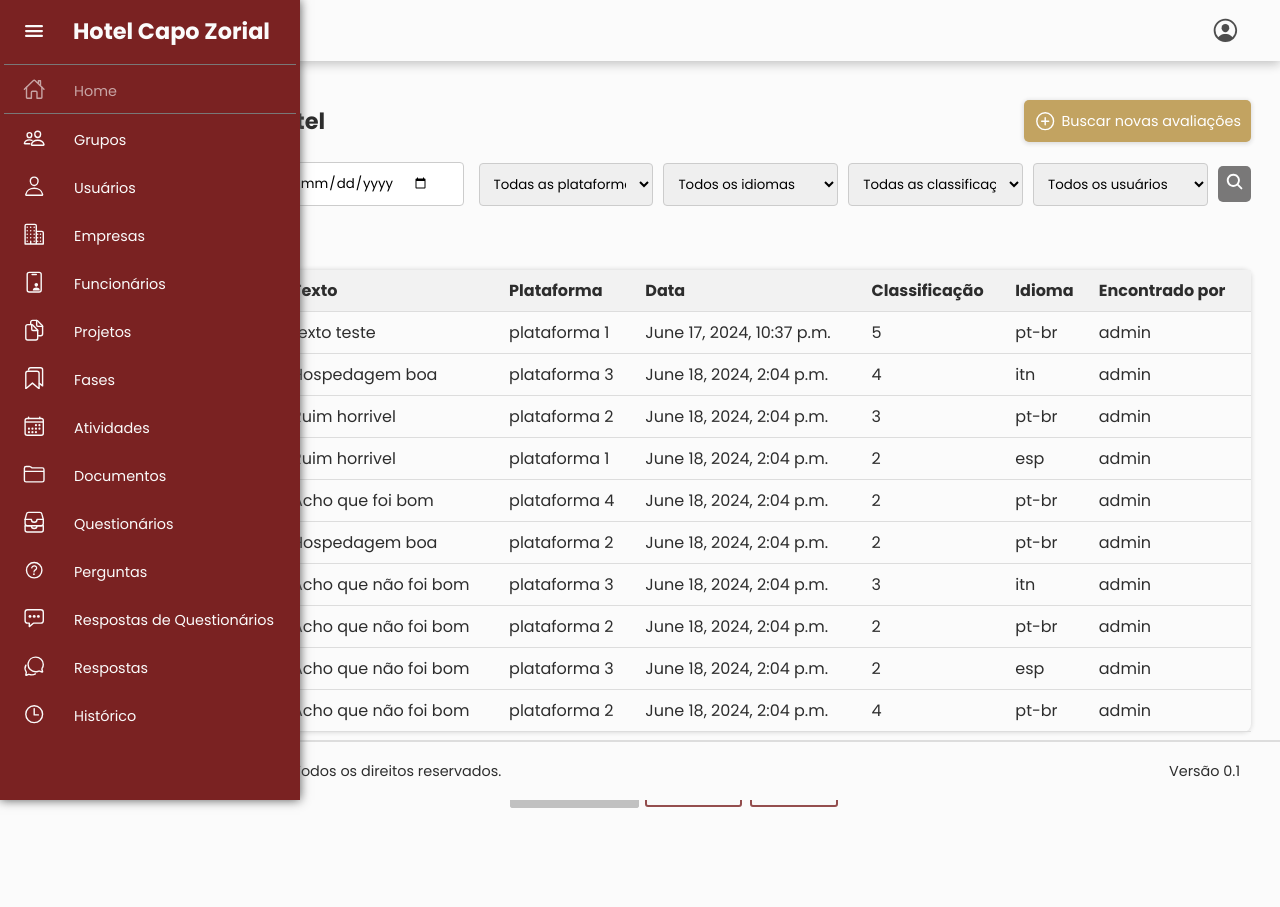
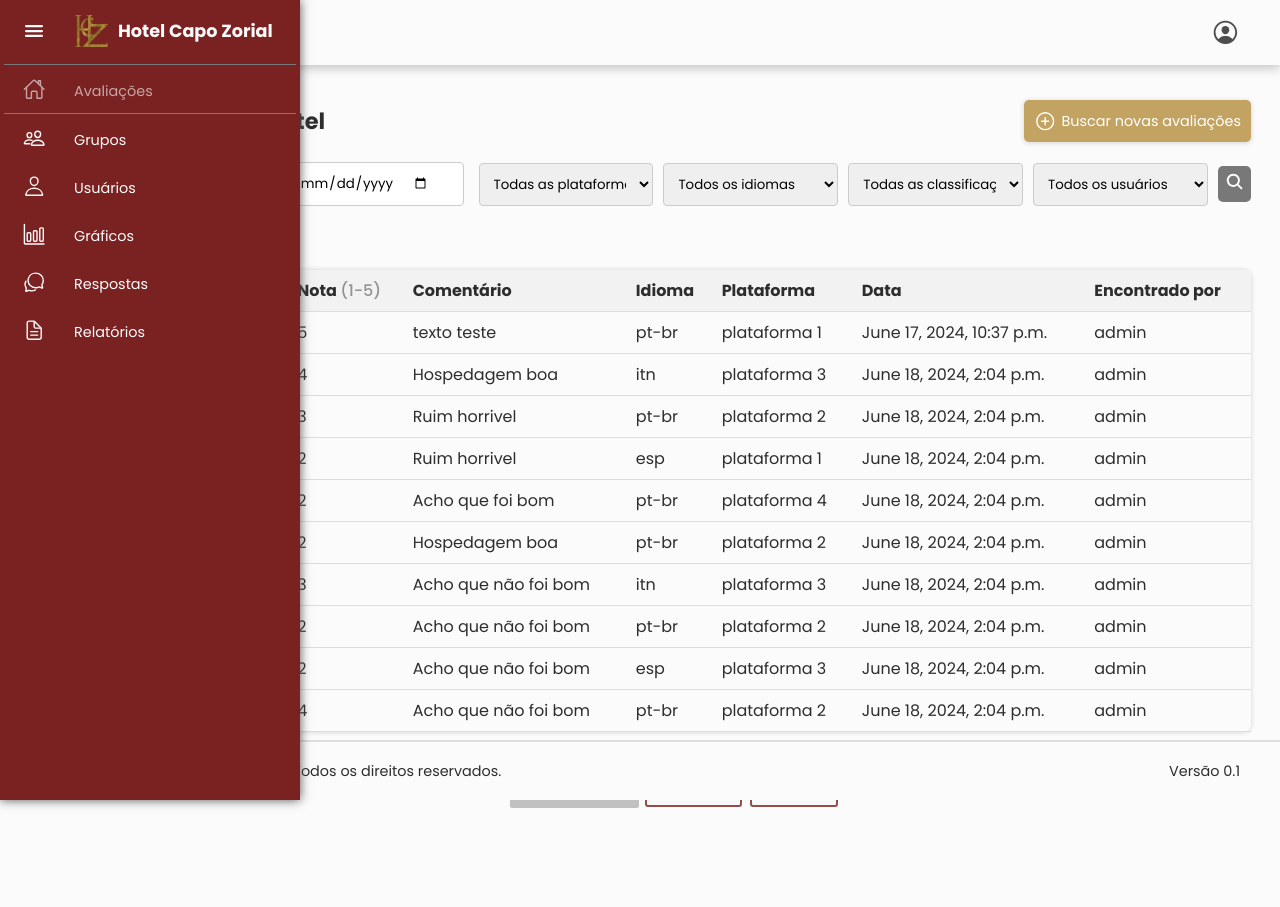
Before and after one commit to Rodrigo635/buscador-de-avaliacoes, a Django app: page / in a window 1280 px wide. Run offline with Django 5.2, Linux system fonts and the light colour scheme; a user stored in the database is signed in; data comes from the database, SQL or seed files in the repository; both versions use the stored data as it was after the commit.

Commit message:
Versão 0.2

```diff
--- a/busca_app/static/css/index.css
+++ b/busca_app/static/css/index.css
@@ -69,6 +69,12 @@ header {
     color: var(--text);
     text-decoration: none;
     padding-left: 110px;
+}
+
+.brand img {
+    width: 100%;
+    height: 35px;
+    display: flex;
 }
 
 .brand:hover {
@@ -218,12 +224,22 @@ header .navegation a:hover:before {
     color: var(--light-gold);
 }
 
-.navigation .menu-btn .title{
-    font-size: 1.4em;
+.navigation .menu-btn .title {
+    display: flex;
+    align-items: center;
+    font-size: 1.1em;
     font-weight: 700;
     color: var(--bg2);
     text-decoration: none;
     text-wrap: nowrap;
+}
+
+.navigation .menu-btn .title img {
+    width: 35px;
+    height: auto;
+    margin-right: 10px;
+    display: flex;
+    padding-left: 2px;
 }
 
 .navigation ul li.list:first-child {
--- a/busca_app/templates/home.html
+++ b/busca_app/templates/home.html
@@ -53,12 +53,12 @@
         <table class="atividades-table">
             <thead>
                 <tr>
-                    <th>Nome</th>
-                    <th>Texto</th>
+                    <th>Usuário</th>
+                    <th>Nota <span style="font-weight: 500; color: #929292;">(1-5)</span></th>
+                    <th>Comentário</th>
+                    <th>Idioma</th>
                     <th>Plataforma</th>
                     <th>Data</th>
-                    <th>Classificação</th>
-                    <th>Idioma</th>
                     <th>Encontrado por</th>
                 </tr>
             </thead>
@@ -66,11 +66,11 @@
                 {% for avaliacao in avaliacoes %}
                 <tr>
                     <td><a href="#">{{ avaliacao.nome }}</a></td>
+                    <td><a href="#">{{ avaliacao.classificacao }}</a></td>
                     <td><a href="#">{{ avaliacao.texto }}</a></td>
+                    <td><a href="#">{{ avaliacao.idioma }}</a></td>
                     <td><a href="#">{{ avaliacao.plataforma }}</a></td>
                     <td><a href="#">{{ avaliacao.data }}</a></td>
-                    <td><a href="#">{{ avaliacao.classificacao }}</a></td>
-                    <td><a href="#">{{ avaliacao.idioma }}</a></td>
                     <td><a href="#">{{ avaliacao.encontrado_por.username }}</a></td>
                 </tr>
                 {% endfor %}
--- a/busca_app/templates/index.html
+++ b/busca_app/templates/index.html
@@ -14,7 +14,7 @@
     <header>
         <div class="main-content">
             {% if user.is_authenticated %}
-            <a class="brand" href="{% url 'home' %}">Hotel Capo Zorial</a>
+            <a class="brand" href="{% url 'home' %}"><img src="../static/img/logo_hotel.png" alt=""></a>
             {% else %}
             <a class="brand" href="{% url 'home' %}" style="padding-left: 40px;">RFN Advogados</a>
             {% endif %}
@@ -45,7 +45,7 @@
                 <a class="ajuda" href="#"><ion-icon name="help-circle-outline"></ion-icon>Ajuda</a>
             </li>
             <li>
-                <a class="sair" href="#"><ion-icon name="log-out-outline"></ion-icon>Sair</a>
+                <a class="sair" href="{% url 'sair' %}"><ion-icon name="log-out-outline"></ion-icon>Sair</a>
             </li>
         </ul>
     </div>
@@ -54,14 +54,14 @@
     <div class="navigation">
         <div class="menu-btn" onclick="toggleNavigation()">
             <span class="icon"><ion-icon name="menu"></ion-icon></span>
-            <span class="title">Hotel Capo Zorial</span>
+            <span class="title"><img src="../static/img/logo_hotel.png" alt="">Hotel Capo Zorial</span>
         </div>
 
         <ul>
             <li class="list" data-page="home">
                 <a href="{% url 'home' %}">
                     <span class="icon"><ion-icon name="home-outline"></ion-icon></span>
-                    <span class="title">Home</span>
+                    <span class="title">Avaliações</span>
                 </a>
             </li>
 
@@ -69,69 +69,21 @@
             {% if group.name == 'admin' %}
 
             <li class="list">
-                <a href="#" data-page="grupos">
+                <a href="{% url 'grupos' %}" data-page="grupos">
                     <span class="icon"><ion-icon name="people-outline"></ion-icon></span>
                     <span class="title">Grupos</span>
                 </a>
             </li>
             <li class="list">
-                <a href="#" data-page="usuarios">
+                <a href="{% url 'users' %}" data-page="usuarios">
                     <span class="icon"><ion-icon name="person-outline"></ion-icon></span>
                     <span class="title">Usuários</span>
                 </a>
             </li>
             <li class="list">
-                <a href="#" data-page="empresas">
-                    <span class="icon"><ion-icon name="business-outline"></ion-icon></span>
-                    <span class="title">Empresas</span>
-                </a>
-            </li>
-            <li class="list">
-                <a href="#" data-page="funcionarios">
-                    <span class="icon"><ion-icon name="id-card-outline"></ion-icon></span>
-                    <span class="title">Funcionários</span>
-                </a>
-            </li>
-            <li class="list">
-                <a href="#" data-page="projetos">
-                    <span class="icon"><ion-icon name="documents-outline"></ion-icon></span>
-                    <span class="title">Projetos</span>
-                </a>
-            </li>
-            <li class="list">
-                <a href="#" data-page="fases">
-                    <span class="icon"><ion-icon name="bookmarks-outline"></ion-icon></span>
-                    <span class="title">Fases</span>
-                </a>
-            </li>
-            <li class="list" data-page="atividades">
-                <a href="#">
-                    <span class="icon"><ion-icon name="calendar-outline"></ion-icon></span>
-                    <span class="title">Atividades</span>
-                </a>
-            </li>
-            <li class="list">
-                <a href="#" data-page="modelo_documentos">
-                    <span class="icon"><ion-icon name="folder-outline"></ion-icon></span>
-                    <span class="title">Documentos</span>
-                </a>
-            </li>
-            <li class="list">
-                <a href="#" data-page="questionarios">
-                    <span class="icon"><ion-icon name="file-tray-stacked-outline"></ion-icon></span>
-                    <span class="title">Questionários</span>
-                </a>
-            </li>
-            <li class="list">
-                <a href="#" data-page="perguntas">
-                    <span class="icon"><ion-icon name="help-circle-outline"></ion-icon></span>
-                    <span class="title">Perguntas</span>
-                </a>
-            </li>
-            <li class="list">
                 <a href="#" data-page="respostas_questionario">
-                    <span class="icon"><ion-icon name="chatbox-ellipses-outline"></ion-icon></span>
-                    <span class="title">Respostas de Questionários</span>
+                    <span class="icon"><ion-icon name="bar-chart-outline"></ion-icon></span>
+                    <span class="title">Gráficos</span>
                 </a>
             </li>
             <li class="list">
@@ -142,48 +94,11 @@
             </li>
             <li class="list">
                 <a href="#" data-page="historico">
-                    <span class="icon"><ion-icon name="time-outline"></ion-icon></span>
-                    <span class="title">Histórico</span>
+                    <span class="icon"><ion-icon name="document-text-outline"></ion-icon></span>
+                    <span class="title">Relatórios</span>
                 </a>
             </li>
 
-            {% elif group.name == 'dpo' %}
-            <li class="list">
-                <a href="#">
-                    <span class="icon"><ion-icon name="layers-outline"></ion-icon></span>
-                    <span class="title">Fases</span>
-                </a>
-            </li>
-            <li class="list">
-                <a href="#">
-                    <span class="icon"><ion-icon name="play-circle-outline"></ion-icon></span>
-                    <span class="title">Tutoriais</span>
-                </a>
-            <li class="list">
-                <a href="#">
-                    <span class="icon"><ion-icon name="people-outline"></ion-icon></span>
-                    <span class="title">Usuario</span>
-                </a>
-            </li>
-            <li class="list">
-                <a href="#">
-                    <span class="icon"><ion-icon name="settings-outline"></ion-icon></span>
-                    <span class="title">Configurações</span>
-                </a>
-            </li>
-            <li class="list">
-                <a href="#">
-                    <span class="icon"><ion-icon name="help-circle-outline"></ion-icon></span>
-                    <span class="title">Ajuda</span>
-                </a>
-            </li>
-
-            <li class="list">
-                <a href="#">
-                    <span class="icon"><ion-icon name="log-out-outline"></ion-icon></span>
-                    <span class="title">Sair</span>
-                </a>
-            </li>
             {% else %}
             <div>
             </div>
--- a/busca_app/urls.py
+++ b/busca_app/urls.py
@@ -4,4 +4,17 @@ from . import views
 urlpatterns = [
     path("", views.home, name="home"),
     path('buscar/', views.buscar, name='buscar'),
+    path('login/', views.login, name='login'),
+    path('cadastrar/', views.cadastro, name='cadastrar'),
+    path('logout/', views.sair, name='sair'),
+
+    path('groupos/', views.group_list, name='grupos'),
+    path('cadastro-grupo/', views.group_create, name='cadastro_grupo'),
+    path('groups/<int:pk>/update/', views.group_update, name='editar_grupo'),
+    path('deletar_grupo/<int:pk>/', views.group_delete, name='deletar_grupo'),
+
+    path('users/', views.user_list, name='users'),
+    path('cadastro-user/', views.user_create, name='cadastro_user'),
+    path('users/<int:pk>/update/', views.user_update, name='user_update'),
+    path('users/<int:pk>/delete/', views.user_delete, name='user_delete'),
 ]
--- a/busca_app/views.py
+++ b/busca_app/views.py
@@ -1,9 +1,151 @@
-from django.shortcuts import render, redirect
-from .models import Avaliacoes
+from django.shortcuts import render, redirect, get_object_or_404
 from .utils import gerar_avaliacoes
+from django.contrib.auth.models import User, Group
+from django.contrib.auth import authenticate
+from django.contrib.auth import login as login_django
+from django.contrib.auth.decorators import login_required
+from django.contrib.auth import logout
 from django.core.paginator import Paginator, EmptyPage, PageNotAnInteger
 from django.contrib.auth.models import User
+from .models import *
+from .forms import *
+from django.contrib import messages
 import random
+
+def cadastro(request):
+    if request.method == "GET":
+        return render(request, 'cadastrar.html')
+    else:
+        username = request.POST.get('username')
+        email = request.POST.get('email')
+        senha = request.POST.get('password')
+        user = User.objects.filter(username=username).first()
+
+        if user:
+            return render(request, 'cadastro.html', {'error': 'Usuário já cadastrado'})
+
+        user = User.objects.create_user(username=username, email=email, password=senha)
+        user.save()
+        return redirect('login')
+
+def login(request):
+    if request.method == "GET":
+        return render(request, 'login.html')
+    else:
+        username = request.POST.get('username')
+        senha = request.POST.get('password')
+        user = authenticate(username=username, password=senha)
+
+        if user:
+            login_django(request, user)
+            return redirect('home')
+        else:
+            return render(request, 'login.html', {'error': 'Usuário ou senha inválidos'})
+
+@login_required
+def sair(request):
+    logout(request)
+    return redirect('home')
+
+#GRUPOS
+@login_required
+def group_list(request):
+    query = request.GET.get('q')
+    if query:
+        grupos = Group.objects.filter(name__icontains=query)
+    else:
+        grupos = Group.objects.all()
+    paginator = Paginator(grupos, 10)
+    page = request.GET.get('page')
+    try:
+        grupos_paginados = paginator.page(page)
+    except PageNotAnInteger:
+        grupos_paginados = paginator.page(1)
+    except EmptyPage:
+        grupos_paginados = paginator.page(paginator.num_pages)
+
+    return render(request, 'grupos.html', {'grupos': grupos_paginados})
+
+
+@login_required
+def group_create(request):
+    if request.method == 'POST':
+        form = GroupForm(request.POST)
+        if form.is_valid():
+            form.save()
+            return redirect('grupos')
+    else:
+        form = GroupForm()
+    return render(request, 'cadastro.html', {'form': form})
+
+@login_required
+def group_update(request, pk):
+    group = get_object_or_404(Group, pk=pk)
+    if request.method == 'POST':
+        form = GroupForm(request.POST, instance=group)
+        if form.is_valid():
+            form.save()
+            return redirect('grupos')
+    else:
+        form = GroupForm(instance=group)
+    return render(request, 'editar.html', {'form': form})
+
+@login_required
+def group_delete(request, pk):
+    group = get_object_or_404(Group, pk=pk)
+    group.delete()
+    messages.info(request, 'Grupo deletada com sucesso.')
+    return redirect('grupos')
+
+
+
+#USUÁRIOS
+@login_required
+def user_list(request):
+    query = request.GET.get('q')
+    if query:
+        users = User.objects.filter(username__icontains=query)
+    else:
+        users = User.objects.all()
+    paginator = Paginator(users, 10)
+    page = request.GET.get('page')
+    try:
+        users_paginated = paginator.page(page)
+    except PageNotAnInteger:
+        users_paginated = paginator.page(1)
+    except EmptyPage:
+        users_paginated = paginator.page(paginator.num_pages)
+    return render(request, 'usuarios.html', {'users': users_paginated})
+
+@login_required
+def user_create(request):
+    if request.method == 'POST':
+        form = UserForm(request.POST)
+        if form.is_valid():
+            form.save()
+            return redirect('users')
+    else:
+        form = UserForm()
+    return render(request, 'cadastro.html', {'form': form})
+
+@login_required
+def user_update(request, pk):
+    user = get_object_or_404(User, pk=pk)
+    if request.method == 'POST':
+        form = UserForm(request.POST, instance=user)
+        if form.is_valid():
+            form.save()
+            return redirect('users')
+    else:
+        form = UserForm(instance=user)
+    return render(request, 'editar.html', {'form': form})
+
+@login_required
+def user_delete(request, pk):
+    user = get_object_or_404(User, pk=pk)
+    user.delete()
+    messages.info(request, 'Usuário deletado com sucesso.')
+    return redirect('users')
 
 
 def buscar(request):
@@ -13,6 +155,7 @@ def buscar(request):
     except Exception as e:
         return render(request, 'error.html', {'message': f"Erro ao gerar avaliações: {e}"})
     return redirect('home')
+
 
 def home(request):
     query = request.GET.get('q')
--- a/busca_avaliacoes/settings.py
+++ b/busca_avaliacoes/settings.py
@@ -38,6 +38,8 @@ INSTALLED_APPS = [
     'django.contrib.messages',
     'django.contrib.staticfiles',
     'busca_app',
+    'crispy_forms',
+    'crispy_bootstrap4',
 ]
 
 MIDDLEWARE = [
```
Also changed, not shown: busca_app/forms.py (added, +15 -0 lines), busca_app/templates/cadastro.html (added, +25 -0 lines), busca_app/templates/editar.html (added, +25 -0 lines), busca_app/templates/grupos.html (added, +76 -0 lines), busca_app/templates/usuarios.html (added, +71 -0 lines), busca_app/static/img/logo_hotel.png (added), db.sqlite3, 1 other file.
